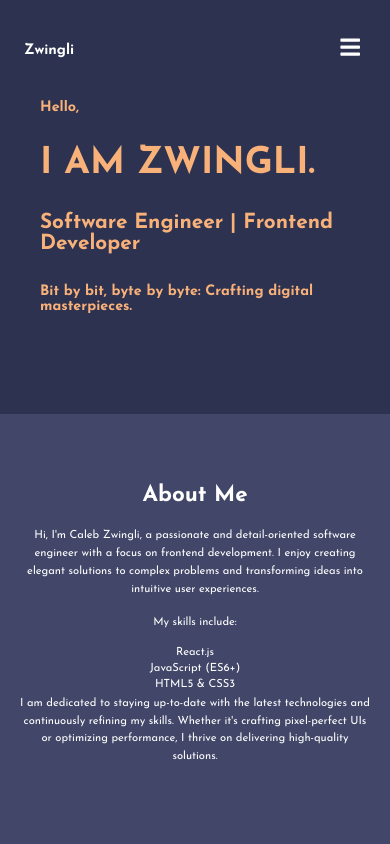
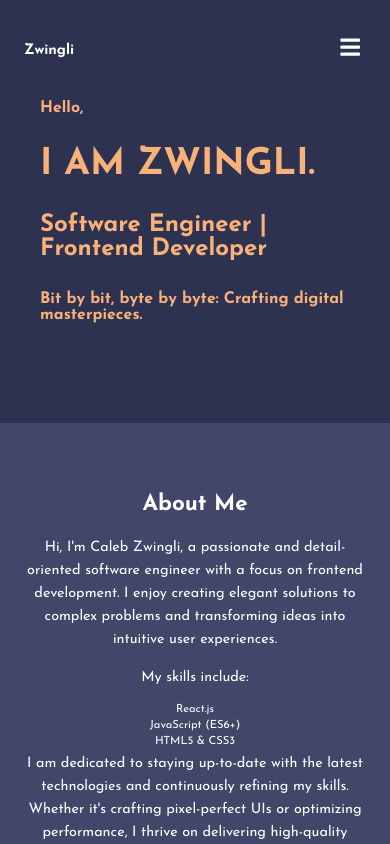
Before and after one commit to ZwingliCaleb/portfolio, a React (Create React App) app: page / in a window 390 px wide. Built offline with nearby package versions, Linux system fonts and the light colour scheme.

Commit message:
new changes

```diff
--- a/src/components/About/About.scss
+++ b/src/components/About/About.scss
@@ -48,7 +48,7 @@
       }
 
       p {
-        font-size: 0.7rem;
+        font-size: 0.9rem;
         max-width: 400px;
       }
 
--- a/src/components/HeroSection/HeroSection.scss
+++ b/src/components/HeroSection/HeroSection.scss
@@ -19,12 +19,12 @@
     }
 
     h2 {
-      font-size: 2.5rem;
+      font-size: 2.3rem;
       margin-bottom: 30px;
     }
 
     h3 {
-      font-size: 2.0rem;
+      font-size: 1.8rem;
     }
   }
 }
@@ -40,11 +40,11 @@
       }
 
       h2 {
-        font-size: 1.3rem;
+        font-size: 1.5rem;
       }
 
       h3 {
-        font-size: 0.9rem;
+        font-size: 1.0rem;
       }
     }
   }
```
